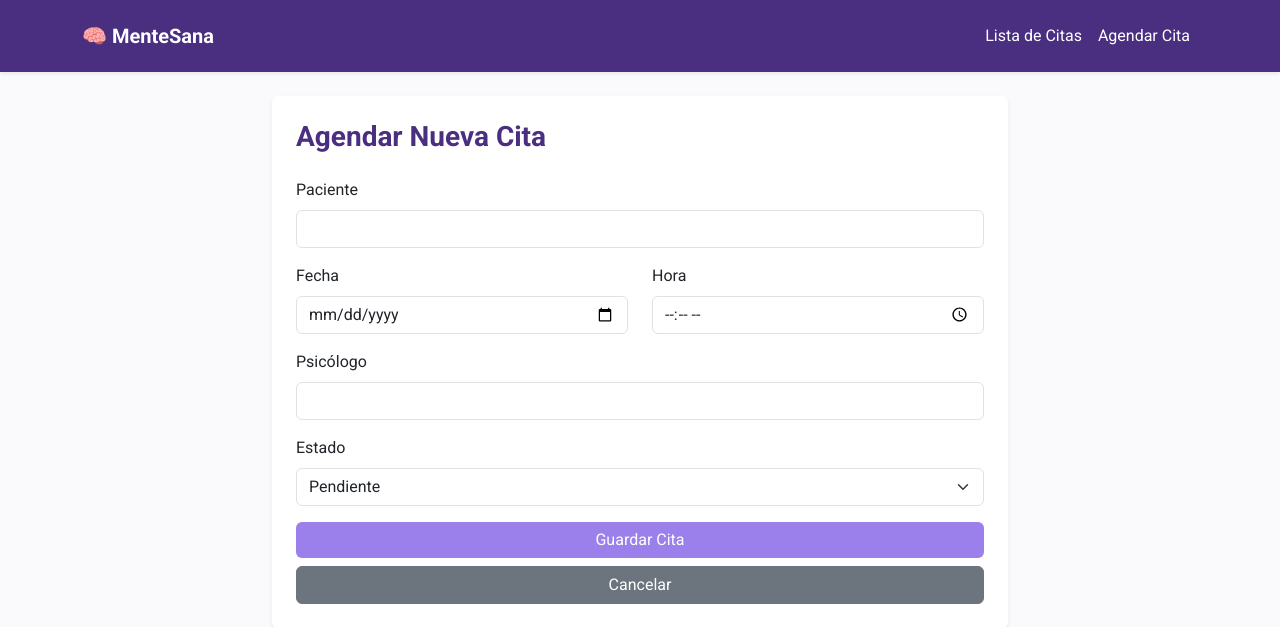
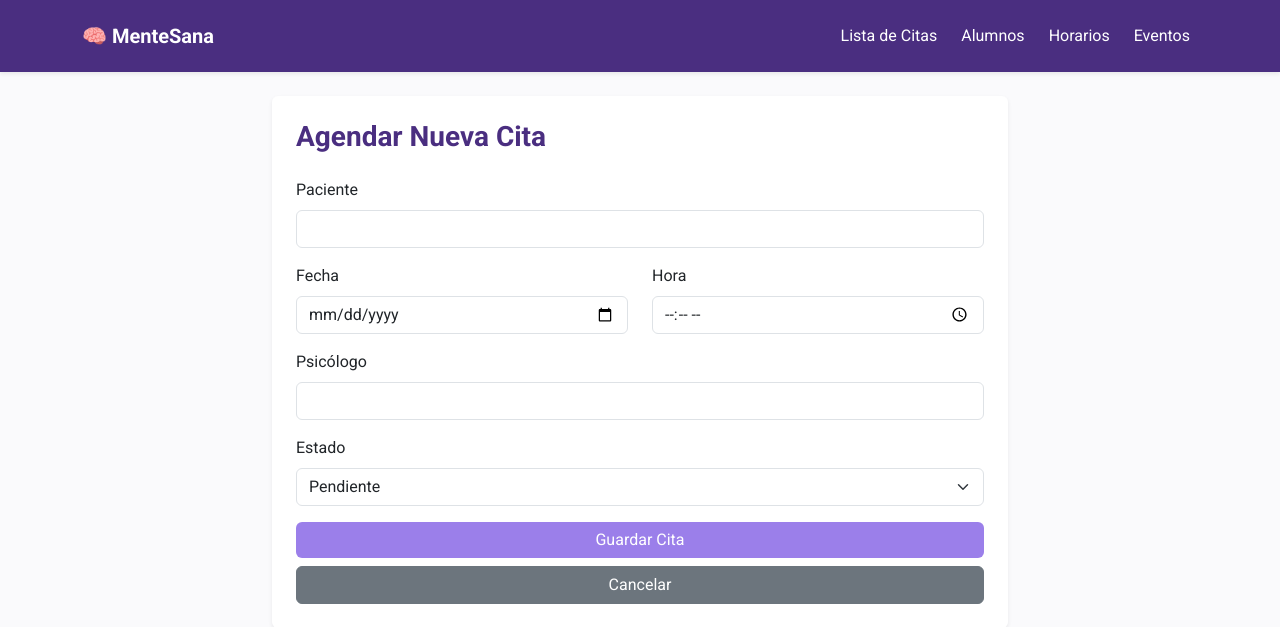
Before and after one commit to ZAYRA7/MenteSana-Laravel, a Laravel app: page /citas/create in a window 1280 px wide. Shown: the top 627 px of the page. Run offline with Laravel 12, Linux system fonts and the light colour scheme; tables that the repository leaves empty hold one stand-in row (values such as "Sample post").

Commit message:
feat: agrega enlaces de navegacion global en el navbar para todos los modulos

```diff
--- a/resources/views/layouts/app.blade.php
+++ b/resources/views/layouts/app.blade.php
@@ -5,7 +5,7 @@
     <meta name="viewport" content="width=device-width, initial-scale=1.0">
     <title>MenteSana - @yield('title')</title>
 
-    <!-- Bootstrap 5 CSS CDN (¡Esto es lo que faltaba!) -->
+    <!-- Bootstrap 5 CSS CDN -->
     <link href="https://cdn.jsdelivr.net/npm/bootstrap@5.3.3/dist/css/bootstrap.min.css" rel="stylesheet">
 
     <!-- Google Fonts Roboto -->
@@ -37,12 +37,25 @@
                 <span class="navbar-toggler-icon"></span>
             </button>
             <div class="collapse navbar-collapse" id="navbarMain">
-                <ul class="navbar-nav ms-auto">
+                <ul class="navbar-nav ms-auto gap-2">
+                    <!-- Módulo: Citas (Zayra) -->
                     <li class="nav-item">
                         <a class="nav-link text-white" href="{{ route('citas.index') }}">Lista de Citas</a>
                     </li>
+
+                    <!-- Módulo: Alumnos (Karina) -->
                     <li class="nav-item">
-                        <a class="nav-link text-white" href="{{ route('citas.create') }}">Agendar Cita</a>
+                        <a class="nav-link text-white" href="{{ route('alumnos.index') }}">Alumnos</a>
+                    </li>
+
+                    <!-- Módulo: Horarios (Armando) -->
+                    <li class="nav-item">
+                        <a class="nav-link text-white" href="{{ route('psicologo.horarios.index') }}">Horarios</a>
+                    </li>
+
+                    <!-- Módulo: Eventos (Farid) -->
+                    <li class="nav-item">
+                        <a class="nav-link text-white" href="{{ route('eventos.index') }}">Eventos</a>
                     </li>
                 </ul>
             </div>
```
